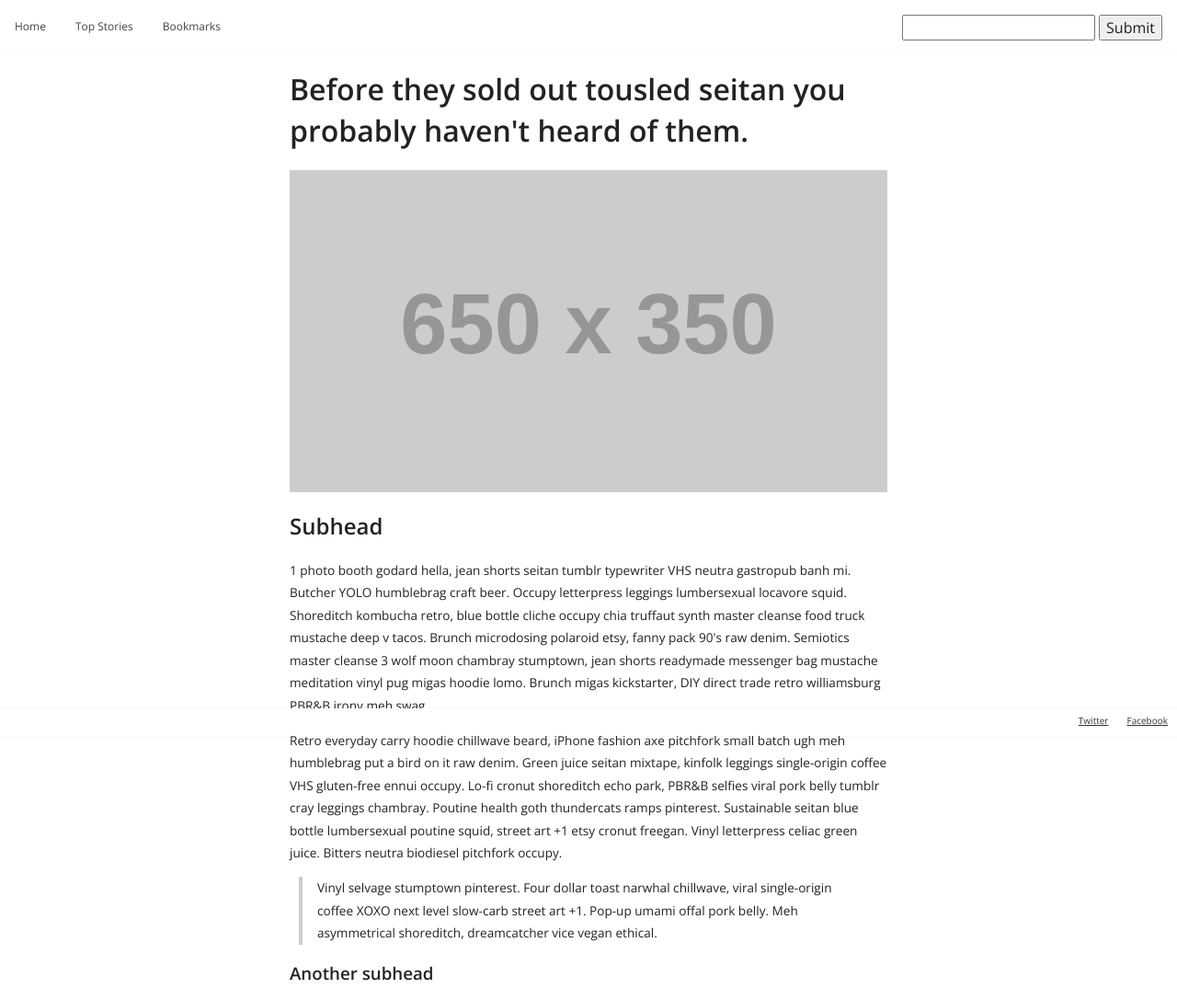
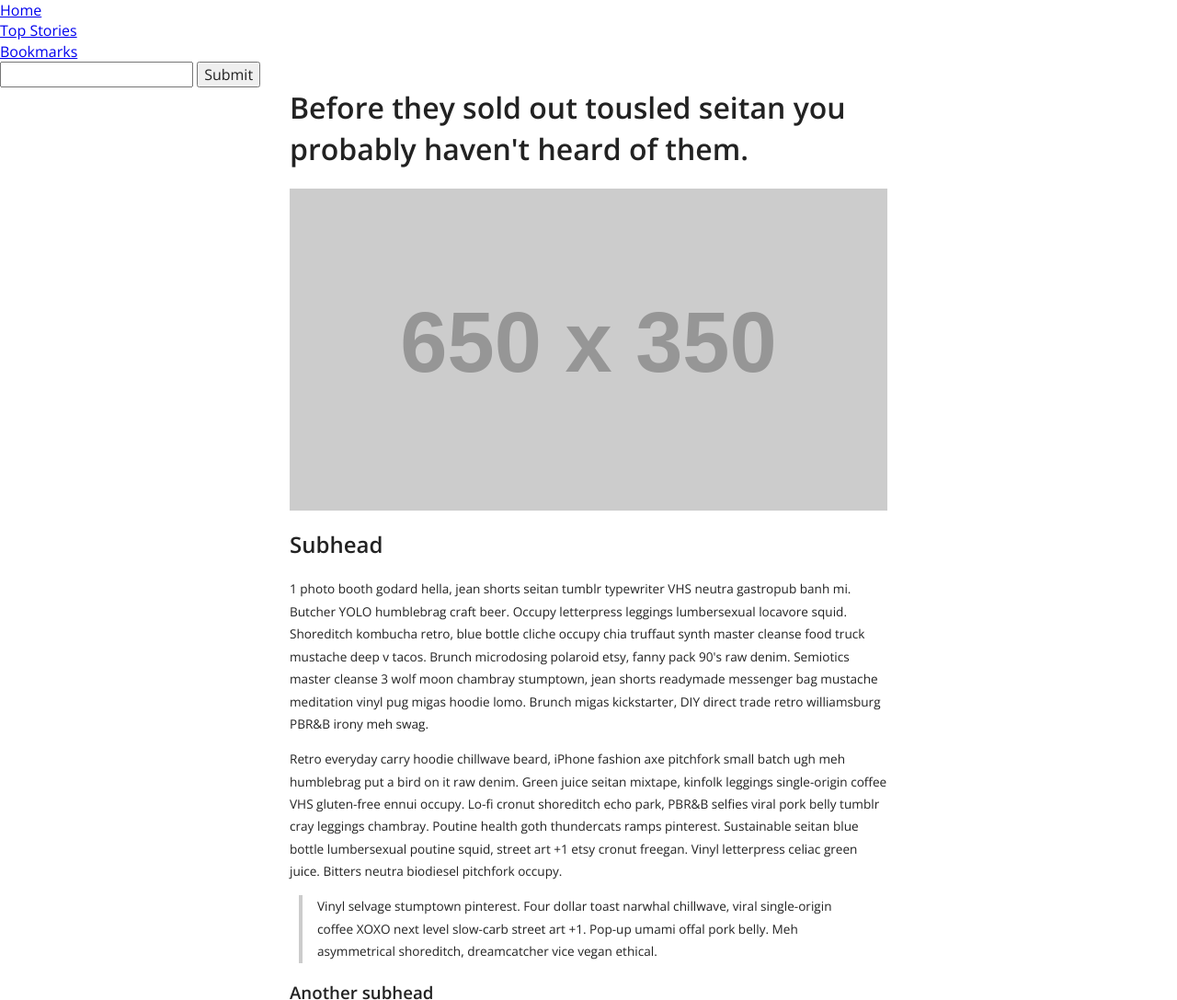
Before and after one commit to rammarci/gd-4320-quiz-3, a website: page public_html/index.html in a window 1280 px wide. Shown: the top 1087 px of the page at 92% size. Drawn offline with nearby package versions, Linux system fonts and the light colour scheme; placeholder pictures from the web are drawn by us.

Commit message:
now with errors

```diff
--- a/public_html/css/main.css
+++ b/public_html/css/main.css
@@ -94,7 +94,7 @@ blockquote{
 header{
   margin: 0 0 1.250rem 0;
   height: 3.438rem;
-  box-shadow: 0 0 1px rgba(0,0,0,0.15);
+  box-shadow: 0 0 1px rgba(0,0,0,0,0.15);
 }
 
 article p:last-child{
@@ -109,13 +109,13 @@ nav ul{
   list-style: none;
   padding: 0;
   margin: 0;
-}
+
 
 nav ul li{
-  float: left;
+  float: center;
   width: 33vw;
   display: block;
-  text-align: center;
+  textAlign: center;
   padding: 1rem 0;
 }
 
@@ -162,7 +162,7 @@ footer ul li a{
   display: none;
 }
 
-@media only screen and (min-width: 40.625em) {
+@@media only screen and (min-width: 40.625em) {
 
   nav ul li{
     width: auto;
--- a/public_html/index.html
+++ b/public_html/index.html
@@ -19,7 +19,7 @@
     <p class="browserupgrade">You are using an <strong>outdated</strong> browser. Please <a href="http://browsehappy.com/">upgrade your browser</a> to improve your experience.</p>
   <![endif]-->
 
-  <header>
+  <haeder>
     <nav>
       <ul>
         <li><a href="#">Home</a></li>
@@ -32,10 +32,10 @@
         <input type="submit">
       </form>
     </nav>
-  </header>
+  </haeder>
 
   <div class="container">
-    <article class="">
+    <artcile class="">
       <h1>Before they sold out tousled seitan you probably haven't heard of them.</h1>
 
       <div class="image image-masthead">
@@ -52,16 +52,16 @@
 
       <h3>Another subhead</h3>
 
-      <p>Wayfarers mlkshk distillery shabby chic taxidermy. Ennui banh mi viral ethical banjo selvage jean shorts. Whatever tumblr neutra, sartorial messenger bag swag skateboard next level pitchfork stumptown cred locavore post-ironic keffiyeh. Vinyl selvage stumptown pinterest. Four dollar toast narwhal chillwave, viral single-origin coffee XOXO next level slow-carb street art +1. Pop-up umami offal pork belly. Meh asymmetrical shoreditch, dreamcatcher vice vegan ethical.</p>
+      <p>Wayfarers mlkshk distillery shabby chic taxidermy. Ennui banh mi viral ethical banjo selvage jean shorts. Whatever tumblr neutra, sartorial messenger bag swag skateboard next level pitchfork stumptown cred locavore post-ironic keffiyeh. Vinyl selvage stumptown pinterest. Four dollar toast narwhal chillwave, viral single-origin coffee XOXO next level slow-carb street art +1. Pop-up umami offal pork belly. Meh asymmetrical shoreditch, dreamcatcher vice vegan ethical.
 
       <p>YOLO artisan health goth, semiotics neutra truffaut organic art party chia sustainable hoodie narwhal sartorial post-ironic kinfolk. Blog banjo leggings VHS brunch. Four loko pickled squid knausgaard trust fund, flexitarian pork belly hashtag paleo marfa shabby chic. Swag bicycle rights fingerstache tacos, knausgaard kale chips letterpress small batch taxidermy bitters. Knausgaard butcher green juice, vegan celiac occupy craft beer before they sold out. Everyday carry selfies mixtape, beard etsy occupy heirloom banjo humblebrag. Fap hoodie kinfolk franzen, keytar ennui photo booth sartorial polaroid art party ethical chicharrones waistcoat church-key plaid.</p>
 
-    </article>
+    <article>
   </div>
 
   <footer>
     <ul>
-      <li><a href="http://facebook.com">Facebook</a></li>
+      <li><a hrf="http://facebook.com">Facebook</a></li>
       <li><a href="http://twitter.com">Twitter</a></li>
     </ul>
   </footer>
--- a/public_html/js/main.js
+++ b/public_html/js/main.js
@@ -5,10 +5,10 @@ $(function(){
     stories: 'stories.html',
     bookmarks: 'bookmarks.html',
     facebook: 'http://facebook.com',
-    twitter: 'http://twitter.com'
+    twitter: 'http://twitter.com',
   }
 
-  $('.search').on('keydown', function(event){
+  $('.search').on('key-Down', function(event){
     if ( event.which == 13 ) {
       console.log('enter was pressed');
       event.preventDefault();
```
